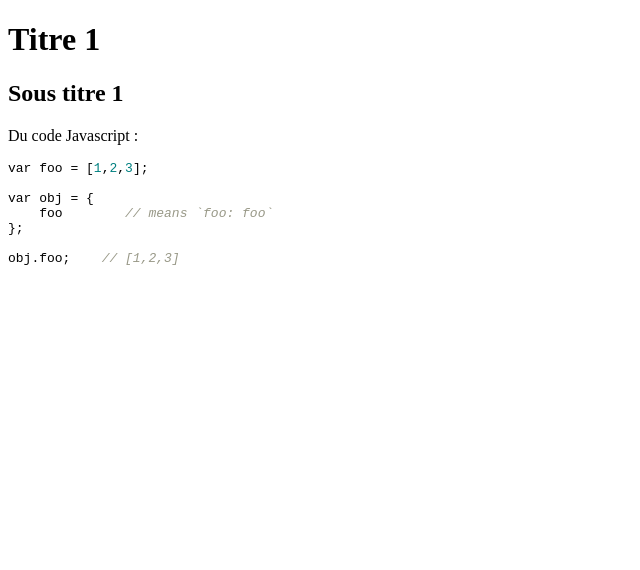
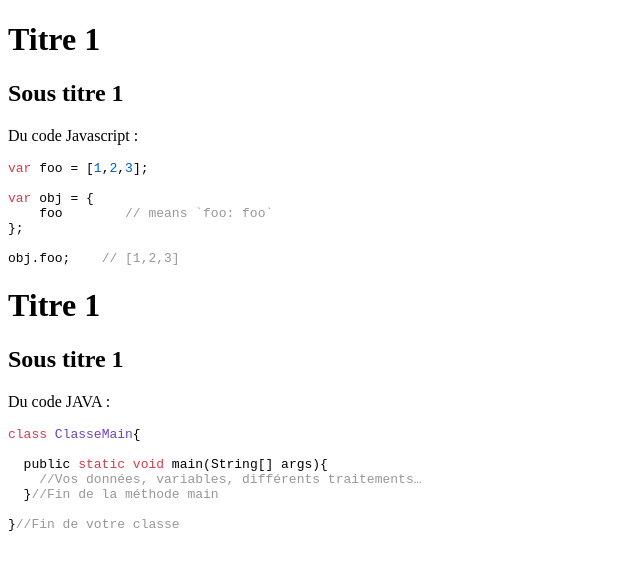
Before and after one commit to rocherjf/exec.web, an Angular app: page /formation/1 in a window 1280 px wide. Shown: the top 570 px of the page, without its empty margins (0-640 px from the left). Built offline with nearby package versions, Linux system fonts and the light colour scheme.

Commit message:
Modification de la coloration syntaxique

```diff
--- a/angular.json
+++ b/angular.json
@@ -24,7 +24,7 @@
             ],
             "styles": [
               "src/styles.css",
-              "node_modules/highlight.js/styles/github.css"
+              "node_modules/highlight.js/styles/github-gist.css"
             ],
             "scripts": []
           },
--- a/src/app/component/formation/formation.component.html
+++ b/src/app/component/formation/formation.component.html
@@ -1,3 +1,5 @@
 <p>
   <app-markdown [markdown]='md'></app-markdown>
+
+  <app-markdown [markdown]='md2'></app-markdown>
 </p>
--- a/src/app/component/formation/formation.component.ts
+++ b/src/app/component/formation/formation.component.ts
@@ -8,6 +8,7 @@ import { Component, OnInit } from '@angular/core';
 export class FormationComponent implements OnInit {
 
   md: string;
+  md2: string;
 
   constructor() { }
 
@@ -28,6 +29,21 @@ obj.foo;	// [1,2,3]
 \`\`\`
 `;
 
+this.md2 =`
+# Titre 1
+## Sous titre 1
+Du code JAVA :
+\`\`\`java
+class ClasseMain{
+
+  public static void main(String[] args){
+    //Vos données, variables, différents traitements…
+  }//Fin de la méthode main
+
+}//Fin de votre classe
+\`\`\`
+`;
+
   }
 
 }
--- a/src/app/component/markdown/markdown.component.html
+++ b/src/app/component/markdown/markdown.component.html
@@ -1,3 +1,2 @@
 
 <div [innerHtml]="markdownHtml"></div>
-<div marked="markdownHtml"></div>
--- a/src/app/component/markdown/markdown.component.ts
+++ b/src/app/component/markdown/markdown.component.ts
@@ -31,13 +31,12 @@ export class MarkdownComponent implements OnInit {
     // `highlight` example uses `highlight.js`
     myMarked.setOptions({
       renderer: new myMarked.Renderer(),
-      highlight: function(code) {
-        console.log(`code : ${code}`);
-        console.log(`code : ${highlightjs.highlightAuto(code).value}`);
-        return highlightjs.highlightAuto(code).value;
+      langPrefix: 'language-',
+      gfm: true,
+      highlight: function(code,...arg) {
+        return highlightjs.highlight('js',code).value;
       },
       pedantic: false,
-      gfm: true,
       tables: true,
       breaks: false,
       sanitize: false,
```
